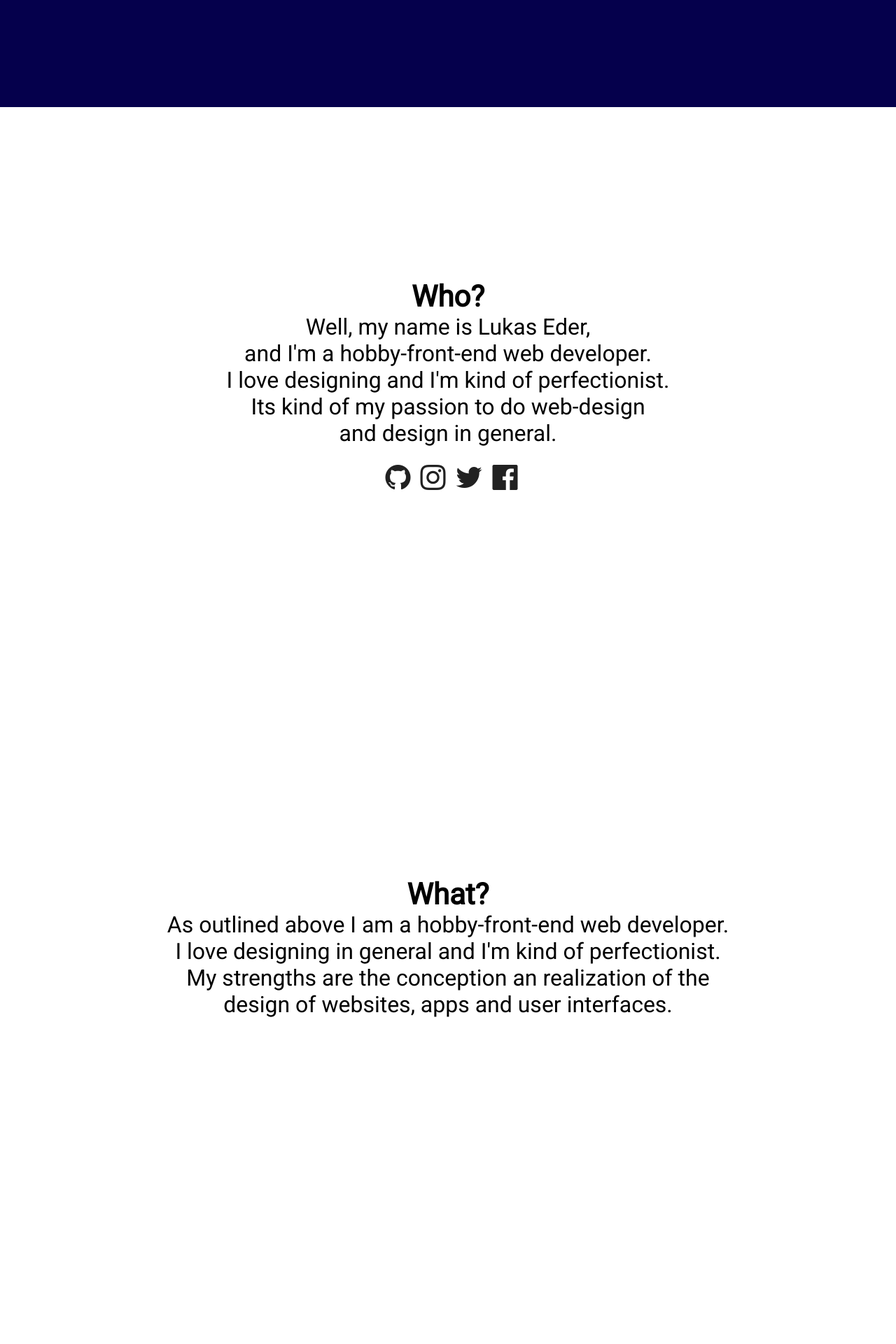
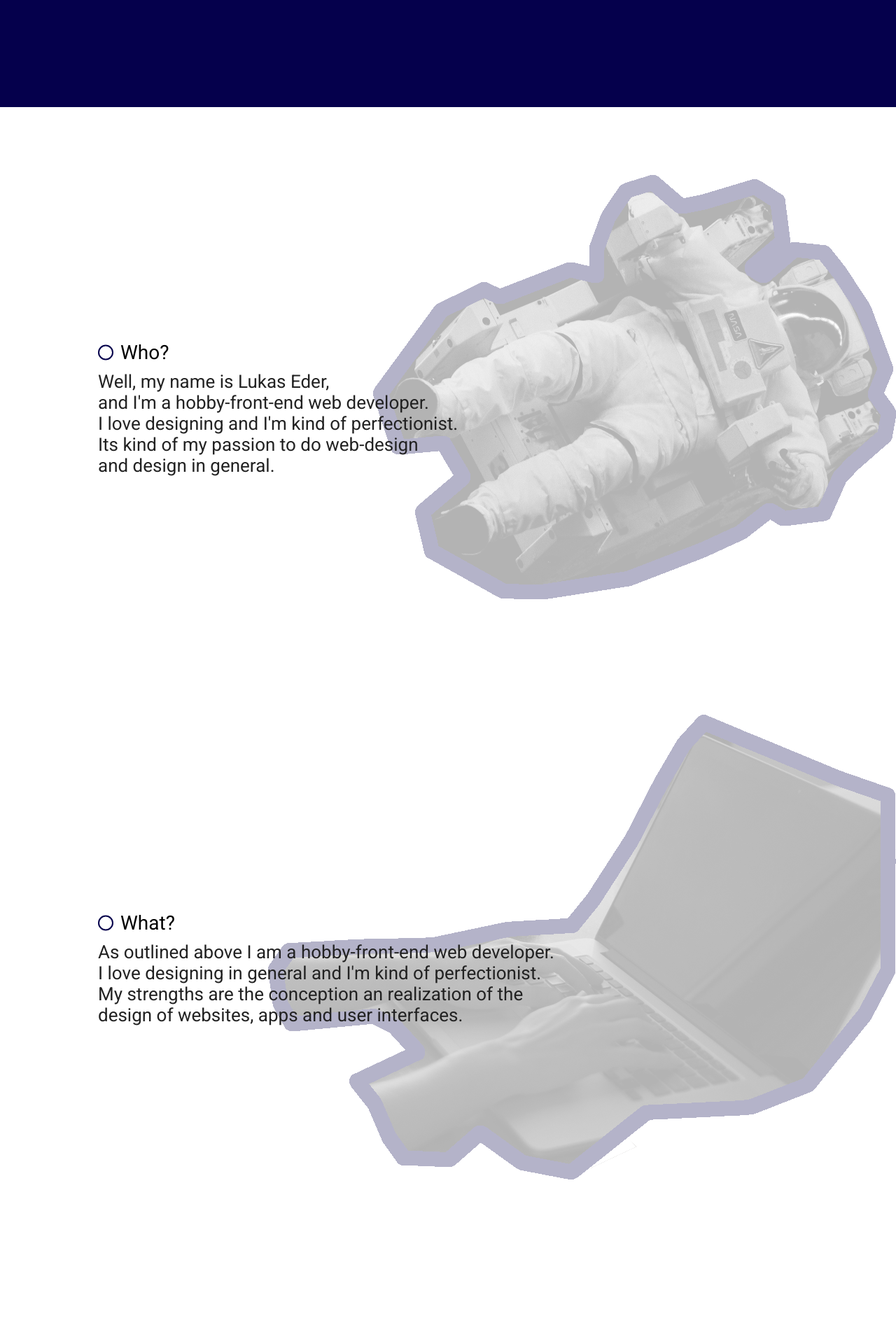
Before and after one commit to GermanKingYT/lukased.github.io, a PHP site: page / in a window 1280 px wide. Shown: the part 647-2567 px from the top of the page at 70% size. Run offline with PHP 8.4, Linux system fonts and the light colour scheme.

Commit message:
Something happens.

```diff
--- a/css/header.css
+++ b/css/header.css
@@ -135,6 +135,7 @@ header {
     top: 0;
     right: -100%;
     background: #fff;
+    border-left: 1px solid #eee;
 }
 .menu-header {
     position: absolute;
@@ -192,5 +193,6 @@ header {
 @media only screen and (max-width: 768px) {
     .menu {
         width: 100%;
+        border: none;
     }
 }
--- a/css/main.css
+++ b/css/main.css
@@ -1,5 +1,6 @@
 /* </> Lukas Eder */
 
+@import "section.css";
 
 /*
    -- @colors --
@@ -21,6 +22,14 @@ html, body {
     height: 100%;
     font-family: "Roboto", sans-serif;
     background-color: #ccc;
+}
+
+::selection {
+    background: #b8b3ff;
+}
+
+::-moz-selection {
+    background: #b8b3ff;
 }
 
 a {
@@ -90,21 +99,32 @@ section {
     height: 100vh;
 }
 
+article:first-child {
+    position: relative;
+    max-width: 1000px;
+    margin:0 auto 0 auto;
+    padding: 60px 0 0 0;
+}
 article {
     position: relative;
-    top: 50%;
-    left: 50%;
-    transform: translate(-50%,-50%);
-    text-align: center;
+    max-width: 1000px;
+    top:50%;
+    transform: translateY(-50%);
 }
 
-h1 {
-    font-size: 42px;
+article>h1 {
+    display: inline-block;
+    vertical-align: middle;
+    font-size: 28px;
+    font-weight: normal;
 }
 
-p {
-    display: inline-block;
-    font-size: 32px;
+article>p {
+    display: block;
+    margin: 10px 0 0 0;
+    font-size: 26px;
+    color: #222;
+    hyphens: manual;
 }
 
 article>.inline-list {
@@ -119,20 +139,17 @@ article>ul>li>a {
 }
 
 .bubble {
+    position: relative;
     display: inline-block;
     vertical-align: middle;
-    width: 38px;
-    height: 38px;
-    border: 2px solid #212121;
+    width: 18px;
+    height: 18px;
+    overflow: hidden;
+    margin: 0 10px 0 0;
+    border: 2px solid #05004c;
     border-radius: 45px;
-    background: url('../img/avatar.jpg') no-repeat top center;
-    background-size: 38px 38px;
 }
 
-.bubble.me {
-    background: url('../img/avatar.jpg') no-repeat top center fixed;
-    background-size: 38px 38px;
-}
 
 
 @media only screen and (max-width: 768px) {
@@ -140,6 +157,5 @@ article>ul>li>a {
         top: 50%;
         left: 50%;
         transform: translate(-50%,-50%);
-        text-align: center;
     }
 }
--- /dev/null
+++ b/css/section.css
@@ -0,0 +1,11 @@
+section#who {
+    background: url("../img/who.png") no-repeat right center;
+}
+
+section#what {
+    background: url("../img/what.png") no-repeat right center;
+}
+
+section#where {
+    background: url("../img/where.png") no-repeat center center;
+}
--- a/index.html
+++ b/index.html
@@ -85,7 +85,7 @@
                 <div class="main-wrapper">
                     <section id="who">
                         <article>
-                            <h1>Who?</h1>
+                            <div class="bubble bubble-red"></div><h1>Who?</h1>
                             <p>
                                 Well, my name is Lukas Eder,<br>
                                 and I'm a hobby-front-end web developer.<br>
@@ -93,19 +93,12 @@
                                 Its kind of my passion to do web-design <br>
                                 and design in general.
                             </p>
-
-                            <ul class="inline-list">
-                                <li><a href="https://github.com/lukased"><i class="fa fa-github"></i></a></li>
-                                <li><a href="https://instagram.com/lukasedeeeer"><i class="fa fa-instagram"></i></a></li>
-                                <li><a href="https://twitter.com/lukasedeeeer"><i class="fa fa-twitter"></i></a></li>
-                                <li><a href="https://facebook.com/lukasedeeeer"><i class="fa fa-facebook-official"></i></a></li>
-                            </ul>
                         </article>
                     </section>
 
                     <section id="what">
                         <article>
-                            <h1>What?</h1>
+                            <div class="bubble"></div><h1>What?</h1>
                             <p>
                                 As outlined above I am a hobby-front-end web developer.<br>
                                 I love designing in general and I'm kind of perfectionist.<br>
@@ -117,7 +110,7 @@
 
                     <section id="where">
                         <article>
-                            <h1>Where?</h1>
+                            <div class="bubble"></div><h1>Where?</h1>
                             <p>
                                 I am based in Austria.<br>
                                 A small country in the middle of europe.<br>
```
Also changed, not shown: img/what.png (added), img/where.png (added), img/who.png (added).
